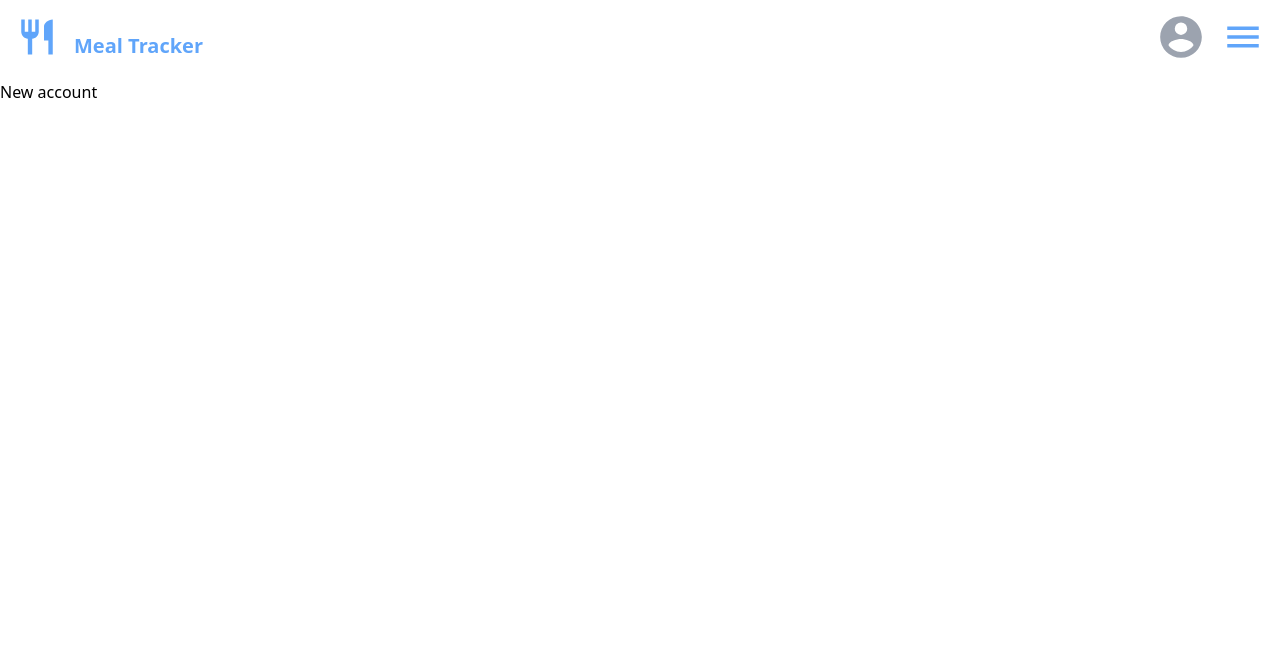
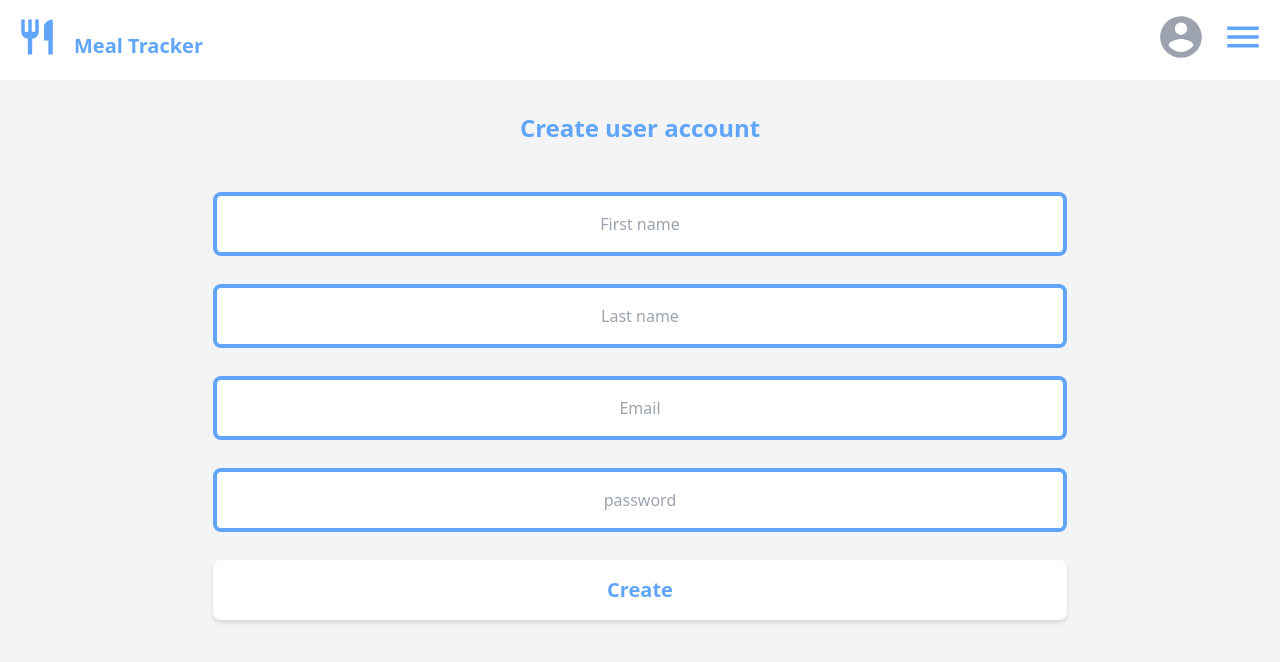
Before and after one commit to dsabalete/meal-tracker, a Vue app: page /createAccount in a window 1280 px wide. Shown: the top 662 px of the page. Built offline with nearby package versions, Linux system fonts and the light colour scheme; what mdi-vue would draw is missing.

Commit message:
add fields for new account view

```diff
--- a/src/views/Login.vue
+++ b/src/views/Login.vue
@@ -11,17 +11,17 @@
             type="text"
             placeholder="email"
             class="form-input block w-2/3 rounded-lg border-4 border-blue-400 mt-32 p-4
-                self-center text-center font-bold"
+                self-center text-center focus:outline-none focus:border-blue-500"
         />
         <input
             type="password"
             placeholder="password"
             class="form-input block w-2/3 rounded-lg border-4 border-blue-400 mt-7 p-4
-                self-center text-center"
+                self-center text-center focus:outline-none focus:border-blue-500"
         />
         <button
             class="form-input block w-2/3 rounded-lg mt-7 p-4 self-center bg-white
-                text-blue-400 shadow-md font-bold text-xl"
+                text-blue-400 shadow-md font-bold text-xl focus:outline-none"
         >
             Login
         </button>
--- a/src/views/NewAccount.vue
+++ b/src/views/NewAccount.vue
@@ -1,6 +1,39 @@
 <template>
-    <div>
-        New account
+    <div class="flex flex-col justify-start bg-gray-100 h-screen w-full">
+        <div class="mt-8 text-blue-400 text-center font-bold text-2xl">
+            Create user account
+        </div>
+
+        <input
+            type="text"
+            placeholder="First name"
+            class="form-input block w-2/3 rounded-lg border-4 border-blue-400 mt-12 p-4
+                self-center text-center focus:outline-none focus:border-blue-500"
+        />
+        <input
+            type="text"
+            placeholder="Last name"
+            class="form-input block w-2/3 rounded-lg border-4 border-blue-400 mt-7 p-4
+                self-center text-center focus:outline-none focus:border-blue-500"
+        />
+        <input
+            type="text"
+            placeholder="Email"
+            class="form-input block w-2/3 rounded-lg border-4 border-blue-400 mt-7 p-4
+                self-center text-center focus:outline-none focus:border-blue-500"
+        />
+        <input
+            type="password"
+            placeholder="password"
+            class="form-input block w-2/3 rounded-lg border-4 border-blue-400 mt-7 p-4
+                self-center text-center focus:outline-none focus:border-blue-500"
+        />
+        <button
+            class="form-input block w-2/3 rounded-lg mt-7 p-4 self-center bg-white
+                text-blue-400 shadow-md font-bold text-xl focus:outline-none"
+        >
+            Create
+        </button>
     </div>
 </template>
 
```
